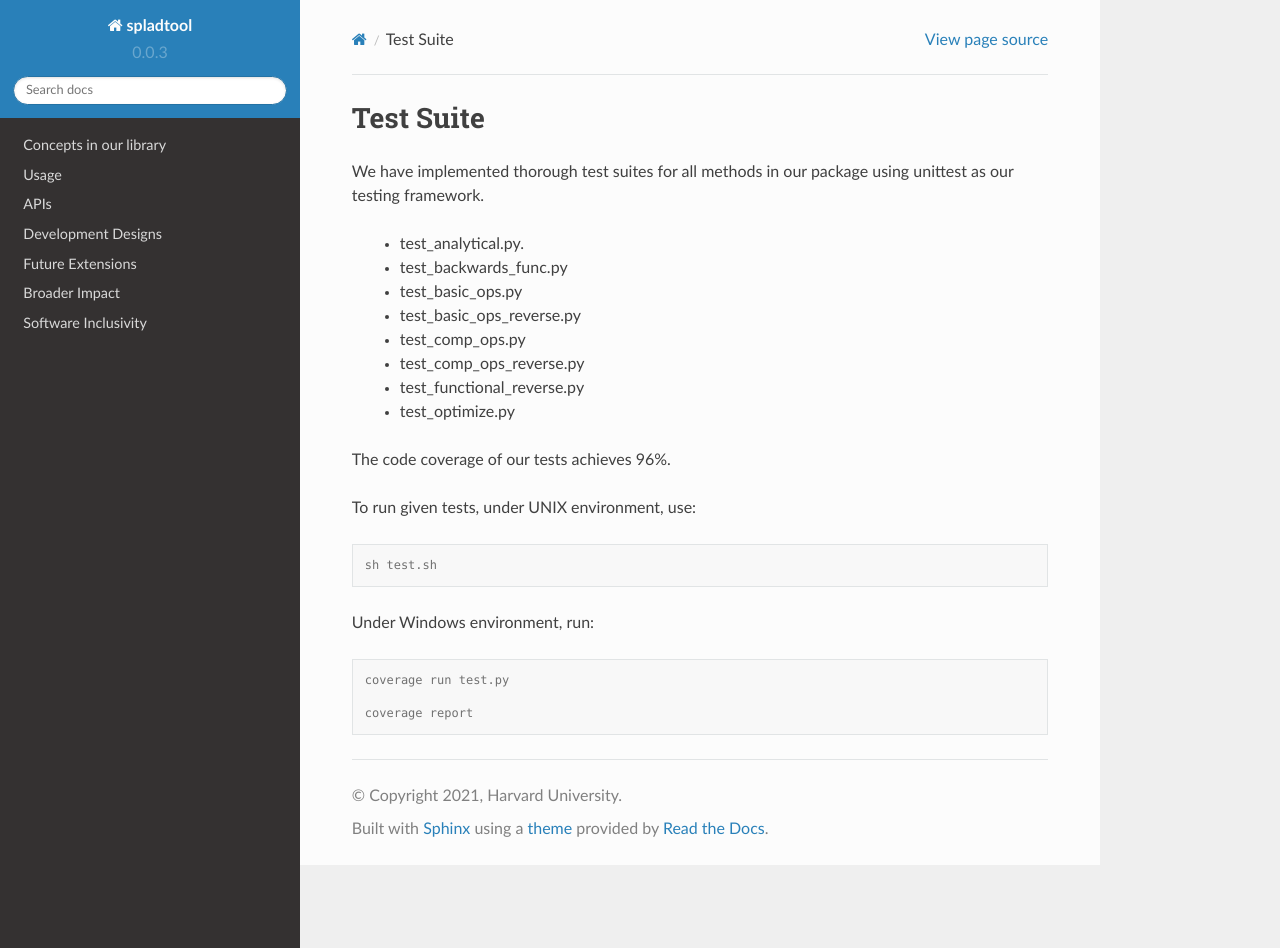
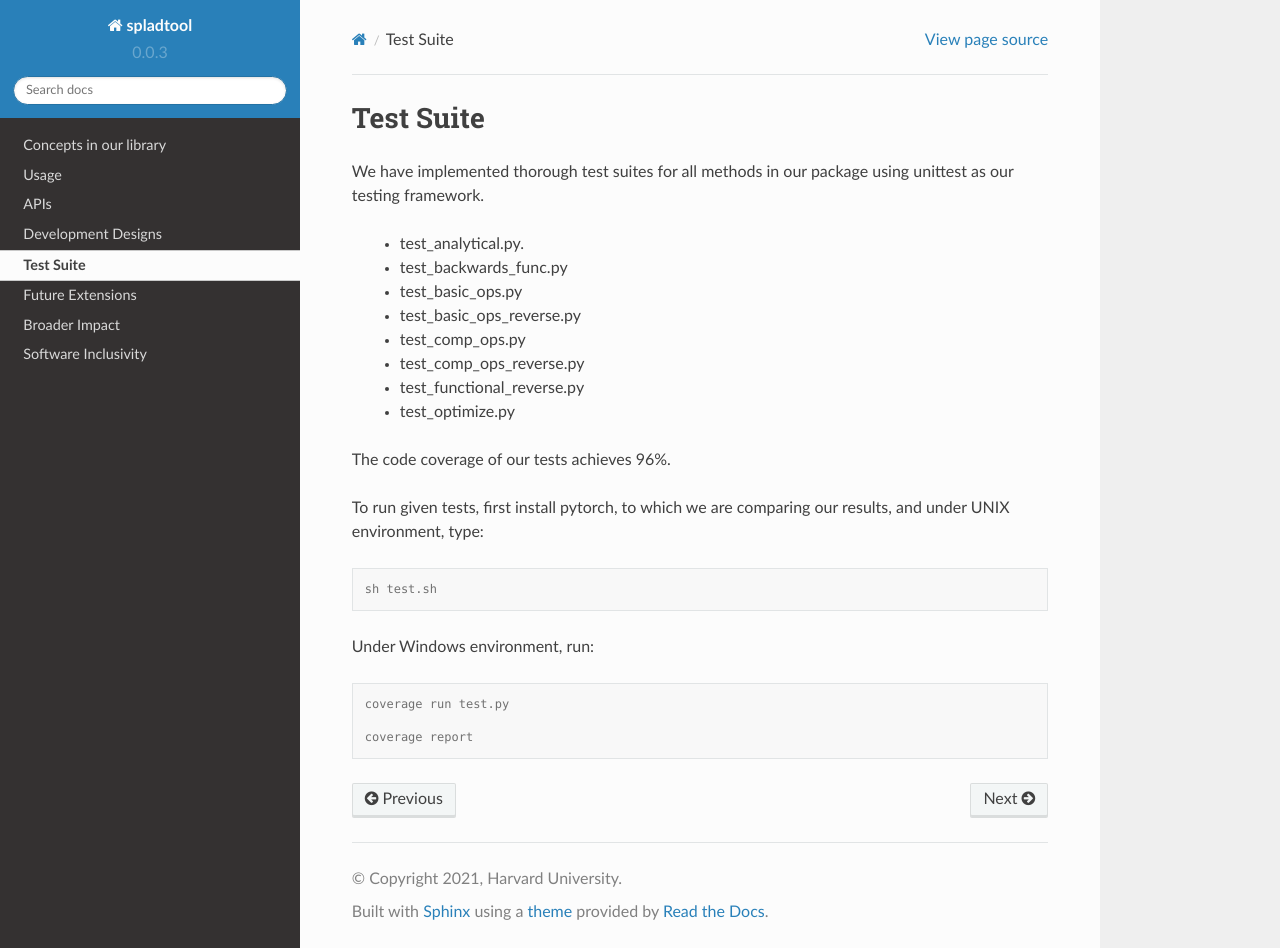
Before and after one commit to cs107-rysr/spladtool-docs, a Sphinx documentation site: the page built from docs/source/test.rst, in a window 1280 px wide and 948 px high. Built offline with Sphinx 7.4.7 and the Read the Docs theme 2.0.0, drawn with Linux system fonts in a browser that asks for light colours; pages that are not in the unit, such as notebooks, are missing from menus.

Commit message:
fix docstring tree error

```diff
--- a/docs/source/index.rst
+++ b/docs/source/index.rst
@@ -24,6 +24,6 @@ Contents
    api
    develop
    licence
-   Test
+   test
    future
    impact
--- a/docs/source/test.rst
+++ b/docs/source/test.rst
@@ -14,7 +14,7 @@ We have implemented thorough test suites for all methods in our package using un
 
 The code coverage of our tests achieves 96%.
 
-To run given tests, under UNIX environment, use:
+To run given tests, first install pytorch, to which we are comparing our results, and under UNIX environment, type:
 
 .. code-block:: console
 
```
